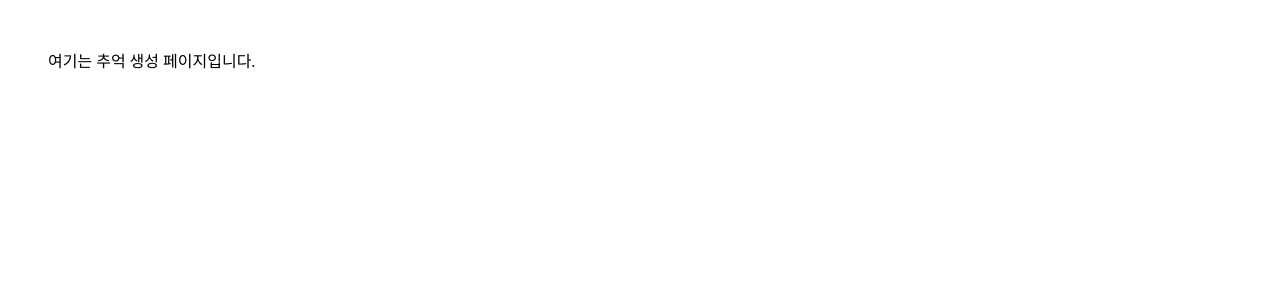
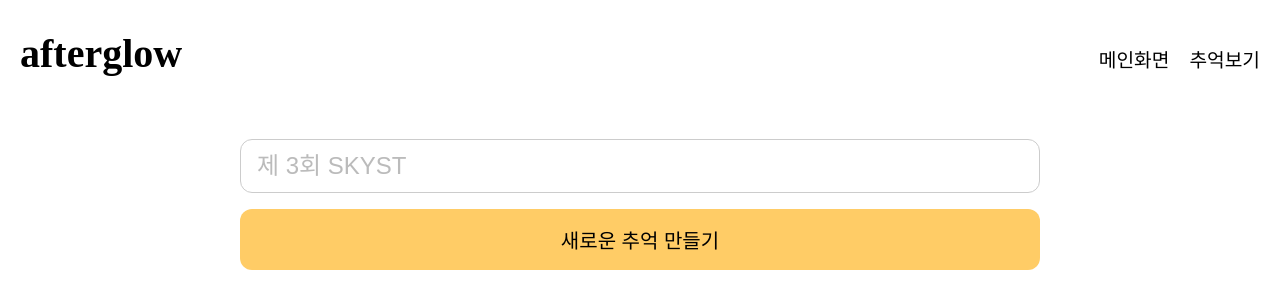
Before and after one commit to CSEneversleep/cns-next, a Next.js app: page /make in a window 1280 px wide. Shown: the top 308 px of the page. Built offline with nearby package versions, Linux system fonts and the light colour scheme.

Commit message:
css 파일 대대적 업데이트, 새로운 페이지 제작

```diff
--- a/src/app/make/page.js
+++ b/src/app/make/page.js
@@ -1,3 +1,56 @@
+'use client';
+
+// React
+import { useState } from 'react';
+import { useRouter } from 'next/navigation';
+// Components
+import NavBar from '@/app/components/NavBar';
+// Styles
+import '@/styles/global.css';
+
 export default function MakePage() {
-  return <div style={{ padding: 40 }}>여기는 추억 생성 페이지입니다.</div>;
+  const [title, setTitle] = useState('');
+  const [loading, setLoading] = useState(false);
+  const router = useRouter();
+
+  const handleCreate = async () => {
+    if (!title.trim()) return alert('제목을 입력해주세요.');
+    setLoading(true);
+
+    try {
+      const res = await fetch('/api/make', {
+        method: 'POST',
+        headers: { 'Content-Type': 'application/json' },
+        body: JSON.stringify({ eventname: title }),
+      });
+
+      if (!res.ok) throw new Error(await res.text());
+
+      const { id } = await res.json();
+      router.push(`/${id}`);
+    } catch (err) {
+      alert(`생성 실패: ${err.message}`);
+    } finally {
+      setLoading(false);
+    }
+  };
+
+  return (
+    <div id="whole-container">
+      <NavBar />
+      <main className="main">
+        <input
+          className="wide-input"
+          type="text"
+          placeholder="제 3회 SKYST"
+          value={title}
+          onChange={(e) => setTitle(e.target.value)}
+          disabled={loading}
+        />
+        <button className="wide-button" onClick={handleCreate} disabled={loading}>
+          {loading ? '생성 중...' : '새로운 추억 만들기'}
+        </button>
+      </main>
+    </div>
+  );
 }
--- a/src/app/page.js
+++ b/src/app/page.js
@@ -1,5 +1,6 @@
 // @/app/page.js
 
+import NavBar from '@/app/components/NavBar';
 import '@/styles/index.css';
 
 export default function Home() {
--- a/src/styles/components/navbar.css
+++ b/src/styles/components/navbar.css
@@ -2,11 +2,13 @@
   display: flex;
   justify-content: space-between;
   align-items: baseline;
+  padding: 20px;
 }
 
 #navBar .logo {
   font-size: 2.5rem;
   font-weight: bold;
+  margin: 10px 0;
 }
 
 #navBar .nav {
--- /dev/null
+++ b/src/styles/global.css
@@ -0,0 +1,62 @@
+/* @/styles/global.css */
+
+html, body {
+    padding: 0;
+    margin: 0;
+}
+
+#whole-container {
+  font-family: 'Noto Serif KR', serif;
+}
+
+.main {
+  display: flex;
+  flex-direction: column;
+  gap: 1rem;
+  margin-top: 2rem;
+  align-items: center;
+}
+
+.wide-input,
+.wide-button {
+  width: 75vw;
+  max-width: 800px;
+  box-sizing: border-box;
+}
+
+/* wide-input 스타일 */
+.wide-input {
+  font-size: 1.5rem;
+  padding: 0.75rem 1rem;
+  border: 1px solid #ccc;
+  border-radius: 0.75rem;
+  background-color: white;
+  color: black;
+}
+
+.wide-input::placeholder {
+  color: #bbb;
+}
+
+/* wide-button 스타일 */
+.wide-button {
+  padding: 1rem;
+  background-color: #ffcc66;
+  color: black;
+  font-size: 1.25rem;
+  font-weight: 500;
+  border: none;
+  border-radius: 0.75rem;
+  cursor: pointer;
+  text-align: center;
+  transition: background-color 0.2s ease;
+}
+
+.wide-button:hover {
+  background-color: #f7b936;
+}
+
+.wide-button a {
+  color: black;
+  text-decoration: none;
+}
```
Also changed, not shown: src/app/api/make/route.js (added, +29 -0 lines), src/utils/firebase/event.js (+12 -5 lines), src/utils/firebase/user.js (deleted, +0 -39 lines).
